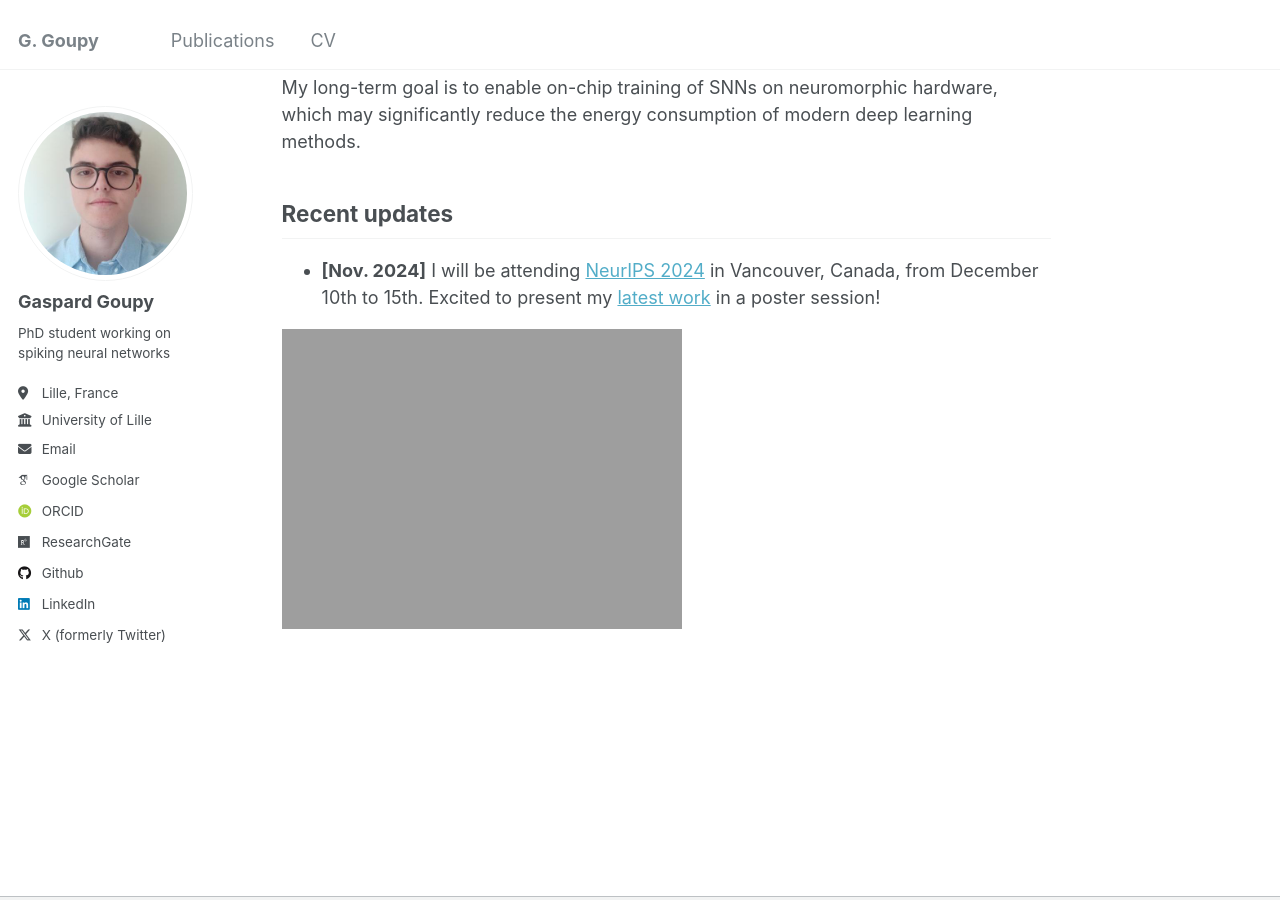
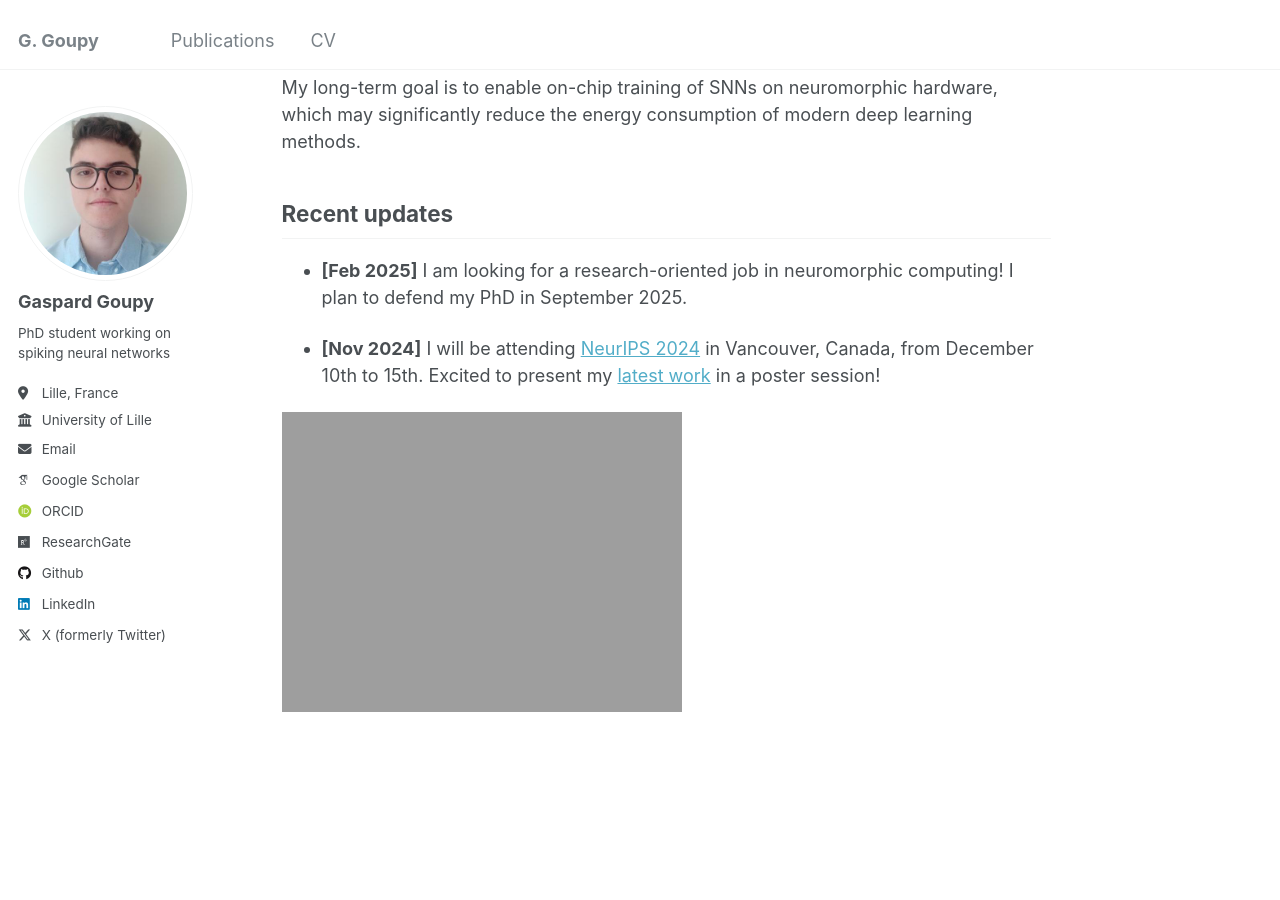
Before and after one commit to ggoupy/ggoupy.github.io, a Jekyll site: the page built from _pages/about.md, in a window 1280 px wide and 900 px high, scrolled down 510 px. Built offline with Jekyll 4.4.1, drawn with Linux system fonts in a browser that asks for light colours; some web fonts are replaced.

Commit message:
Update about

```diff
--- a/_pages/about.md
+++ b/_pages/about.md
@@ -23,6 +23,8 @@ My long-term goal is to enable on-chip training of SNNs on neuromorphic hardware
 
 ## Recent updates
 
-- **[Nov. 2024]** I will be attending [NeurIPS 2024](https://neurips.cc/) in Vancouver, Canada, from December 10th to 15th. Excited to present my [latest work](https://ggoupy.github.io/publication/2024-ncg) in a poster session!
+- **[Feb 2025]** I am looking for a research-oriented job in neuromorphic computing! I plan to defend my PhD in September 2025.
+
+- **[Nov 2024]** I will be attending [NeurIPS 2024](https://neurips.cc/) in Vancouver, Canada, from December 10th to 15th. Excited to present my [latest work](https://ggoupy.github.io/publication/2024-ncg) in a poster session!
 
 ![Poster for NeurIPS 24](https://ggoupy.github.io/images/poster_ncg_neurips24.png)
```
